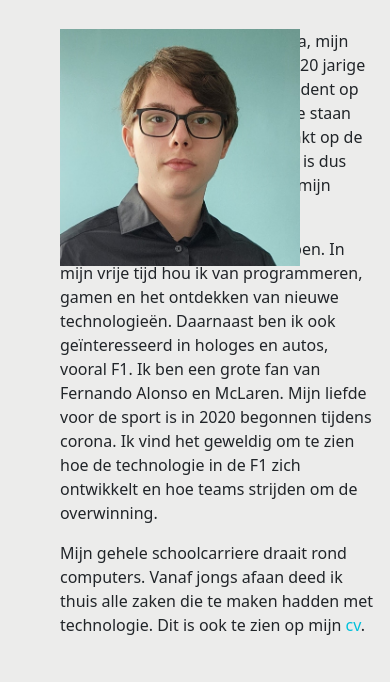
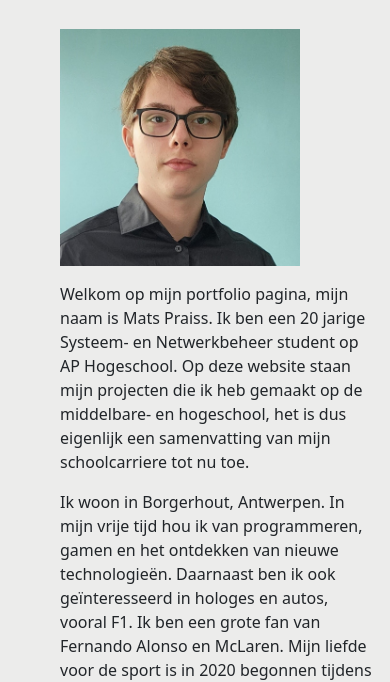
Before and after one commit to Mats-Praiss/webtech, a plain HTML site: page project.html in a window 390 px wide. Shown: the part 163-845 px from the top of the page. Drawn offline with nearby package versions, Linux system fonts and the light colour scheme.

Commit message:
18/05/2025 V2

```diff
--- a/css/style.css
+++ b/css/style.css
@@ -67,7 +67,6 @@ span {
 }
 
 #foto_prof {
-  position: absolute;
   width: 15rem !important;
 }
 
--- a/project.html
+++ b/project.html
@@ -67,10 +67,10 @@
               <h2 class="welkom fs-5 fw-bolder pt-3">Mats Praiss</h2>
               <br>
               <div class="row">
-                <div class="col-md-4">
+  <div class="col-12 col-md-4 mb-3">
     <img src="/assets/images/20240425_145832~2.jpg" id="foto_prof" class="img-fluid" alt="foto_prof">
   </div>
-                <div class="col-md-8">
+  <div class="col-12 col-md-8">
     <p>Welkom op mijn portfolio pagina, mijn naam is Mats Praiss. Ik ben een 20 jarige Systeem- en Netwerkbeheer student op AP Hogeschool. Op deze website staan mijn projecten die ik heb gemaakt op de middelbare- en hogeschool, het is dus eigenlijk een samenvatting van mijn schoolcarriere tot nu toe.</p>
     <p>Ik woon in Borgerhout, Antwerpen. In mijn vrije tijd hou ik van programmeren, gamen en het ontdekken van nieuwe technologieën. Daarnaast ben ik ook geïnteresseerd in hologes en autos, vooral F1. Ik ben een grote fan van Fernando Alonso en McLaren. Mijn liefde voor de sport is in 2020 begonnen tijdens corona. Ik vind het geweldig om te zien hoe de technologie in de F1 zich ontwikkelt en hoe teams strijden om de overwinning.</p>
     <p>Mijn gehele schoolcarriere draait rond computers. Vanaf jongs afaan deed ik thuis alle zaken die te maken hadden met technologie. Dit is ook te zien op mijn <a href="/assets/docs/CV_mats_praiss.pdf" target="_blank">cv</a>.</p>
```
Lines whose indentation alone changed are shown as unchanged.
